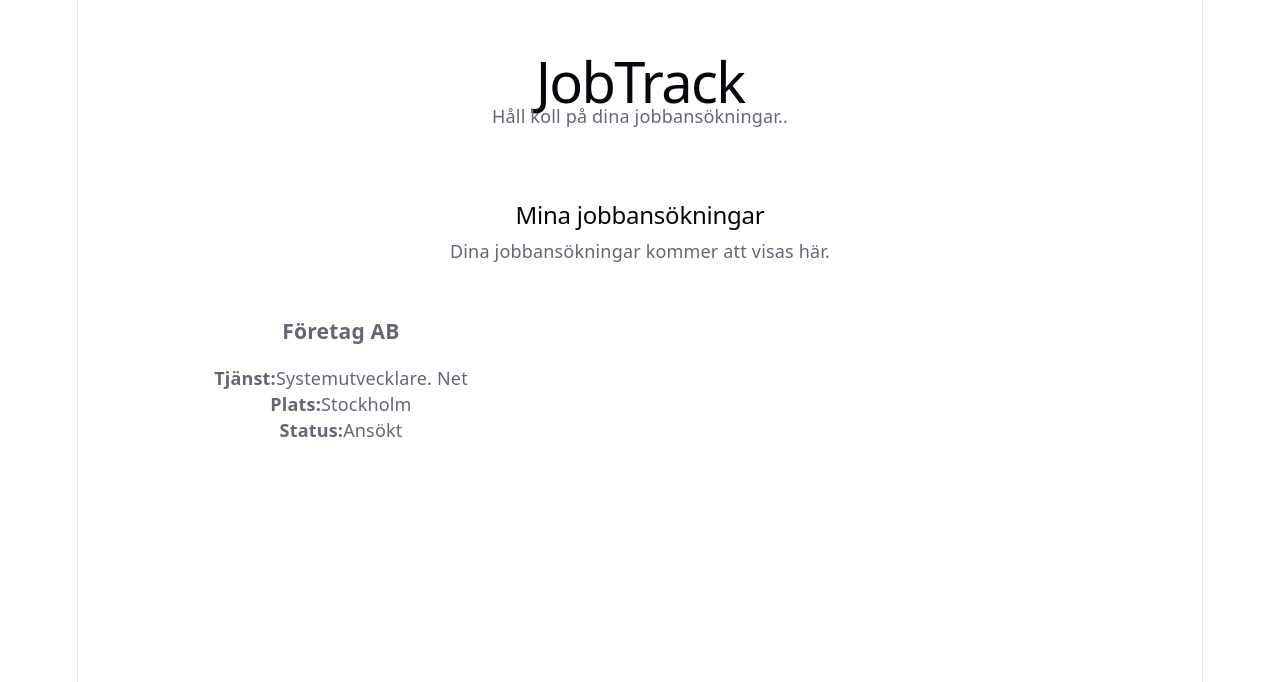
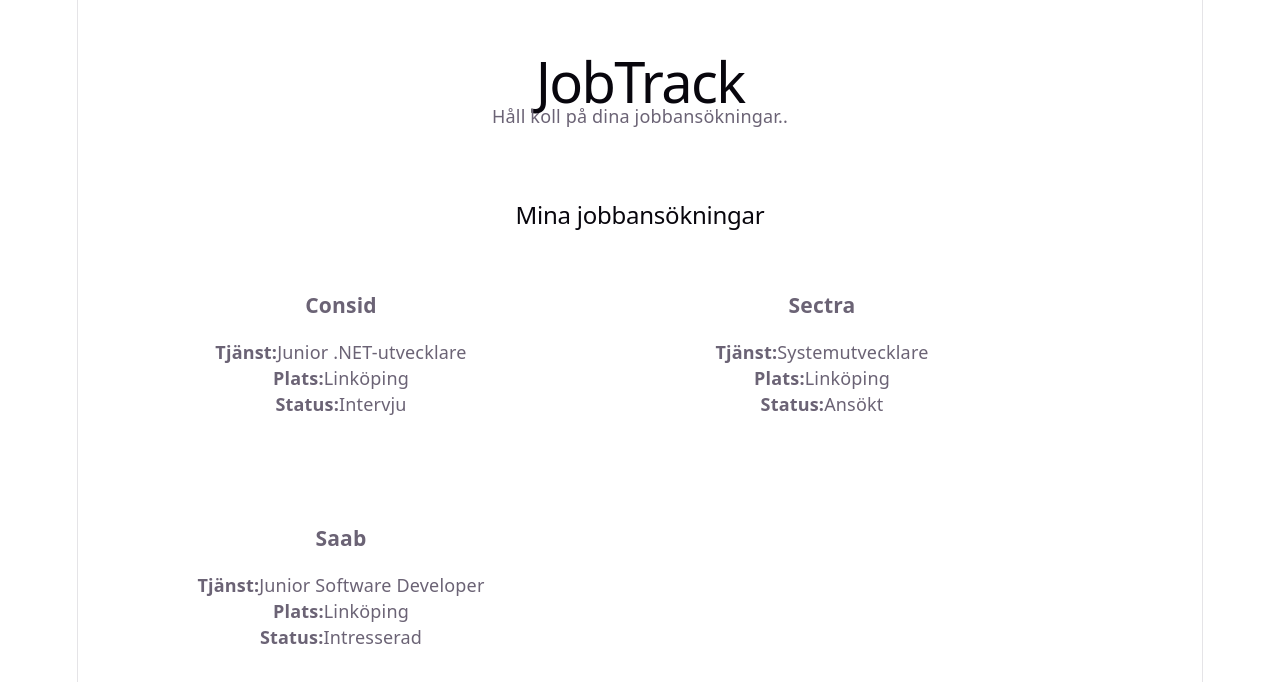
Before and after one commit to TSOLER89/job-application-tracker, a React (Vite) app: page / in a window 1280 px wide. Shown: the top 682 px of the page. Built offline with nearby package versions, Linux system fonts and the light colour scheme.

Commit message:
Refactor App component  with .map() to render application cards dynamically and update styles for application list

```diff
--- a/src/App.css
+++ b/src/App.css
@@ -27,3 +27,14 @@
 .application-card h3 {
   margin-top: 0;
 }
+
+/* Application List Styles */
+.application-list {
+  display: flex;
+  flex-wrap: wrap;
+  gap: 1.5rem;
+}
+
+.application-card {
+  flex: 1 1 280px;
+}
--- a/src/App.jsx
+++ b/src/App.jsx
@@ -1,24 +1,50 @@
+import './App.css'
 import Header from './components/Header'
 import ApplicationCard from './components/ApplicationCard'
 
+function App() {
+  const applications = [
+    {
+      id: 1,
+      company: 'Consid',
+      position: 'Junior .NET-utvecklare',
+      location: 'Linköping',
+      status: 'Intervju'
+    },
+    {
+      id: 2,
+      company: 'Sectra',
+      position: 'Systemutvecklare',
+      location: 'Linköping',
+      status: 'Ansökt'
+    },
+    {
+      id: 3,
+      company: 'Saab',
+      position: 'Junior Software Developer',
+      location: 'Linköping',
+      status: 'Intresserad'
+    }
+  ]
 
-import './App.css'
-
-function App() {
   return (
     <div className="app">
       <Header />
 
-      <main>
+      <main className="main-content">
         <h2>Mina jobbansökningar</h2>
-        <p>Dina jobbansökningar kommer att visas här.</p>
 
-        <ApplicationCard
-          company="Företag AB"
-          position="Systemutvecklare. Net"
-          location="Stockholm"
-          status="Ansökt"
-        />
+        <div /*.map()ta varje ansökan och rendera en ApplicationCard */className="application-list">
+          {applications.map ((application) => (
+            <ApplicationCard
+              key={application.id}
+              company={application.company}
+              position={application.position}
+              location={application.location}
+              status={application.status}
+            />
+          ))}
+        </div>
       </main>
     </div>
   )
```
